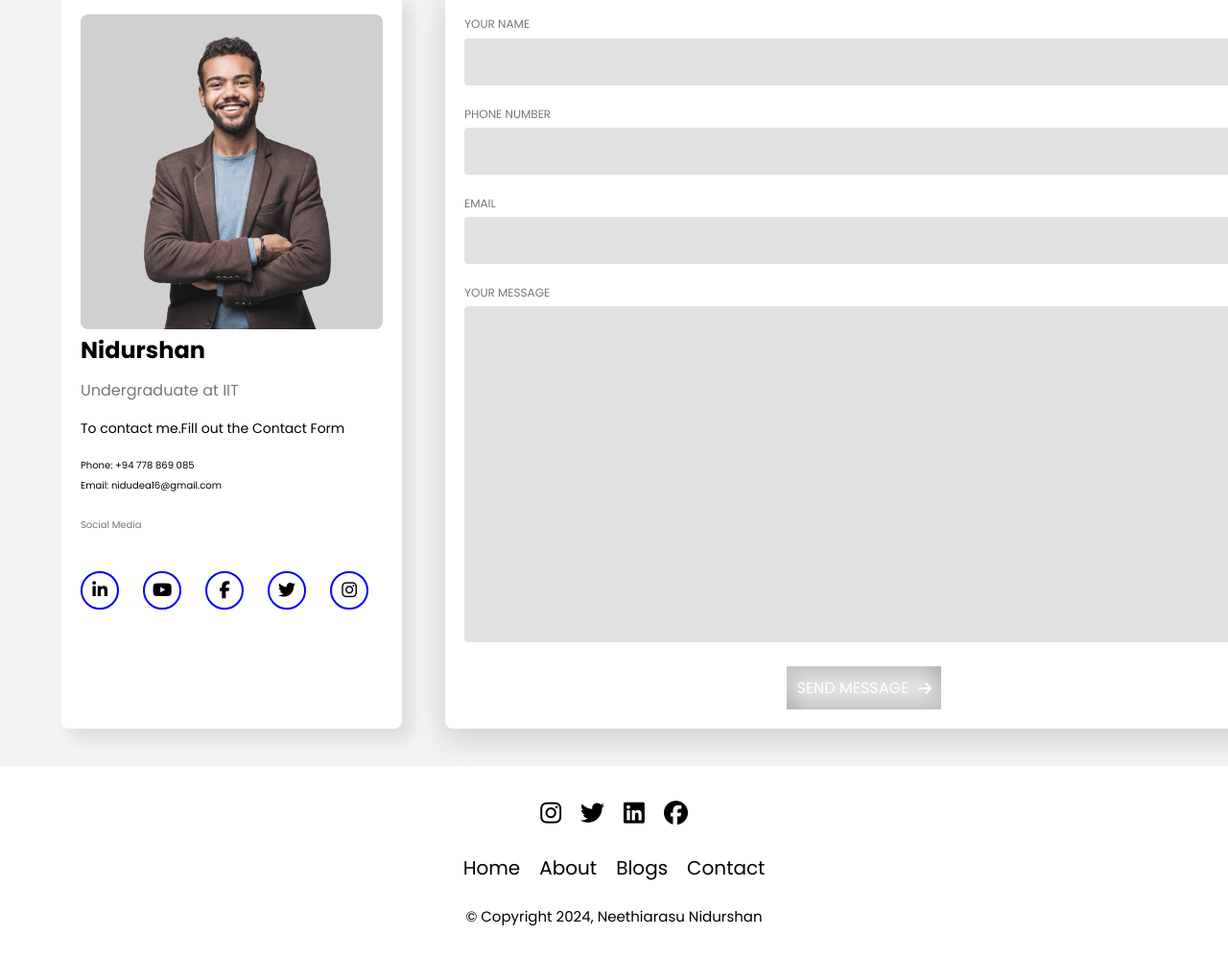
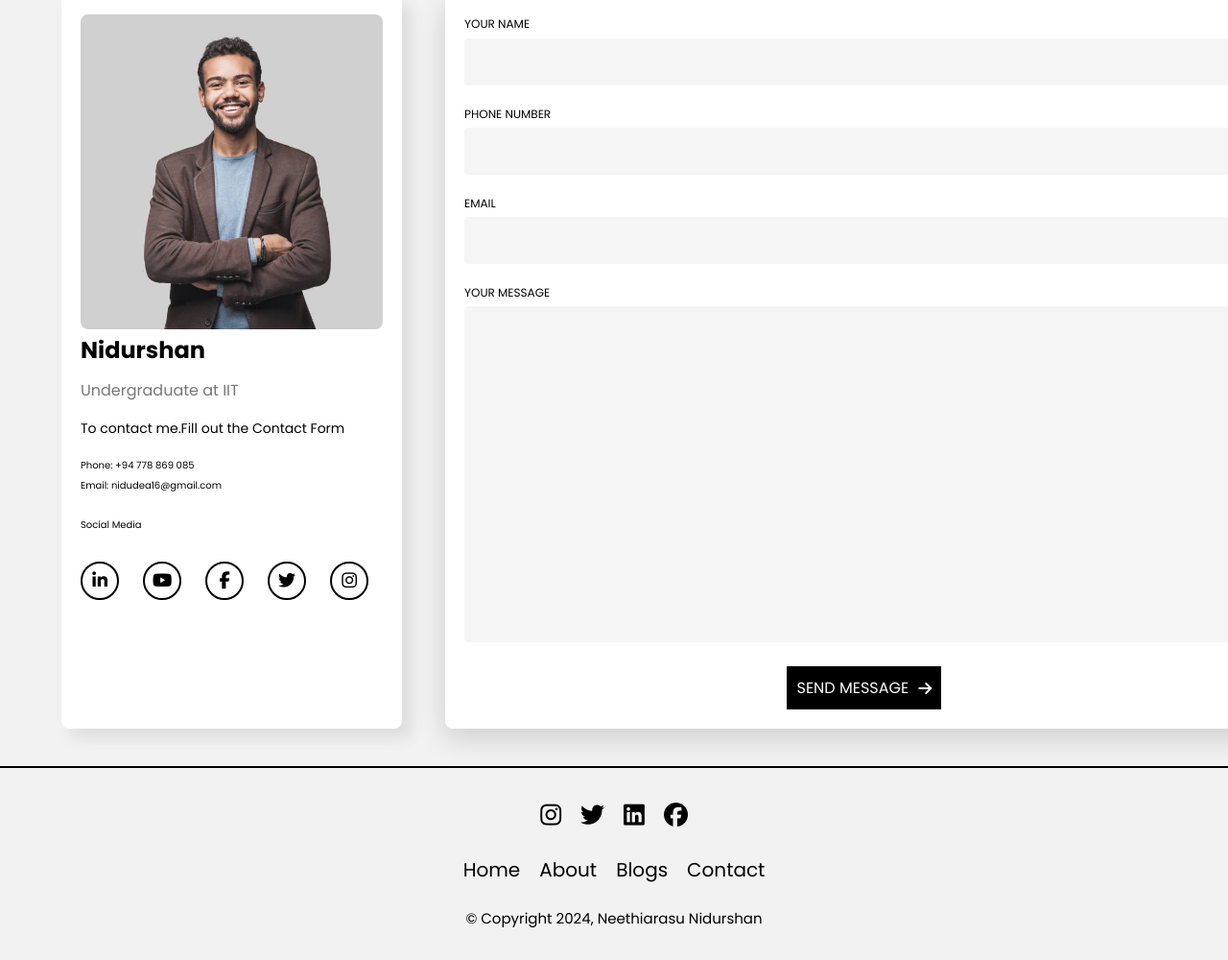
Before and after one commit to Nidurshan19/w2051687-portfolio, a plain HTML site: page contact.html in a window 1280 px wide. Shown: the part 287-1287 px from the top of the page at 96% size. Drawn offline with Linux system fonts and the light colour scheme; a script that the page names is missing.

Commit message:
Added a horizontal rule

```diff
--- a/contact.html
+++ b/contact.html
@@ -109,6 +109,7 @@
         </div>
     </section>
 </main>
+<hr>
 
 <!--=================================
         Footer Section
--- a/style.css
+++ b/style.css
@@ -46,6 +46,12 @@ section {
 
 main{
     background-color: #f2f2f2;
+}
+
+hr{
+    border: 1px solid black;
+    width: 100%;
+    margin: auto;
 }
 
 
@@ -180,18 +186,18 @@ span{
     width: 4rem;
     height: 4rem;
     background-color: transparent;
-    border: 0.2rem solid blue;
+    border: 0.2rem solid black;
     font-size: 2rem;
     border-radius: 50%;
     margin: 3rem 1.5rem 3rem 0;
     transition: 0.3s ease;
-    color: blue;
+    color: black;
 }
 
 .social-icons a:hover{
     color: black;
     transform: scale(1.3) translateY(-5px);
-    box-shadow: 0  0 25px blue;
+    box-shadow: 0  0 25px black;
 }
 
 .btn{
@@ -200,10 +206,10 @@ span{
     background-color: white;
     border-radius: 4rem;
     font-size: 1.6rem;
-    color: blue;
+    color: black;
     letter-spacing: 0.3rem;
     font-weight: 600;
-    border: 2px solid blue;
+    border: 2px solid black;
     transition: 0.3s ease;
     cursor: pointer;
 }
@@ -214,7 +220,7 @@ span{
     align-items: center;
     margin: 3rem 1.5rem 3rem 0;
     transition: 0.3s ease;
-    color: blue;
+    color: black;
 }
 
 .buttons{
@@ -457,8 +463,7 @@ span{
 }
 
 .social-media p {
-    margin-bottom: 10px;
-    color: #777;
+    color: black;
 }
 
 .social-icons {
@@ -500,7 +505,7 @@ span{
 .form-group label {
     display: block;
     font-size: 12px;
-    color: #777;
+    color:black;
     margin-bottom: 5px;
 }
 
@@ -509,7 +514,7 @@ input[required],
 .form-group textarea {
     width: 100%;
     padding: 12px;
-    background-color:rgba(19, 16, 16, 0.12);
+    background-color:rgba(176, 170, 170, 0.12);
     border: none;
     border-radius: 4px;
     color: black;
@@ -525,10 +530,8 @@ input[required],
 
 .send-message {
     align-self: center;
-    background-color: rgba(19, 16, 16, 0.12);
-    box-shadow: inset -10px -10px 15px rgba(19, 16, 16, 0.12),
-           inset 10px 10px 15px rgba(19, 16, 16, 0.12);
-    color: #ffffff;
+    background-color: black;
+    color: white;
     border: none;
     font-size: 16px;
     cursor: pointer;
@@ -550,7 +553,7 @@ input[required],
 
 footer{
     position: relative;
-    background-color:  white;
+    background-color:  #f2f2f2;
     width: 100%;
     min-height: 100px;
     padding: 20px 50px;
@@ -709,7 +712,8 @@ footer p{
         top: 100%;
         left: 0;
         width: 100%;
-        background-color: white;
+        background-color: rgb(255, 255, 255,0.2);
+        backdrop-filter: blur(10px);
         height: 0;
         overflow: hidden;
         transition: height 0.3s ease;
```
Also changed, not shown: about.html (+1 -0 lines), blogs.html (+1 -0 lines), index.html (+1 -1 lines).
